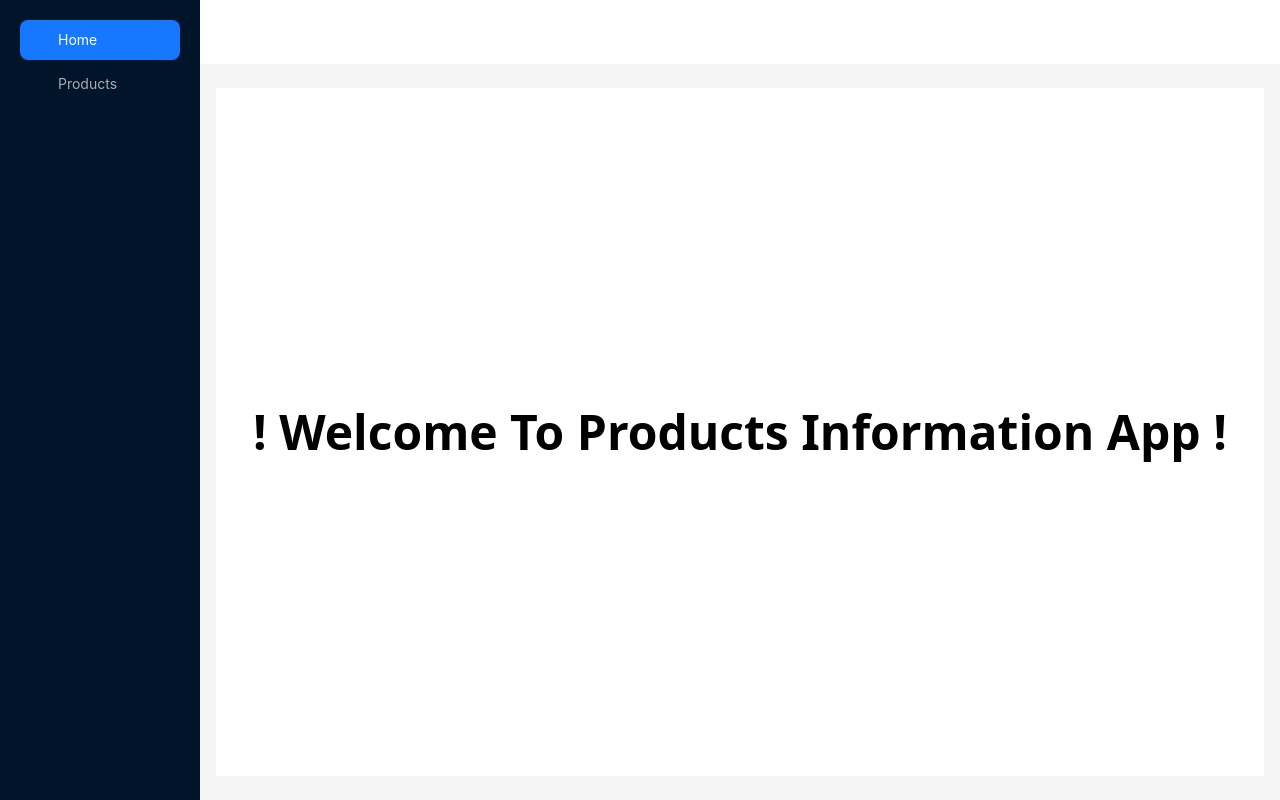
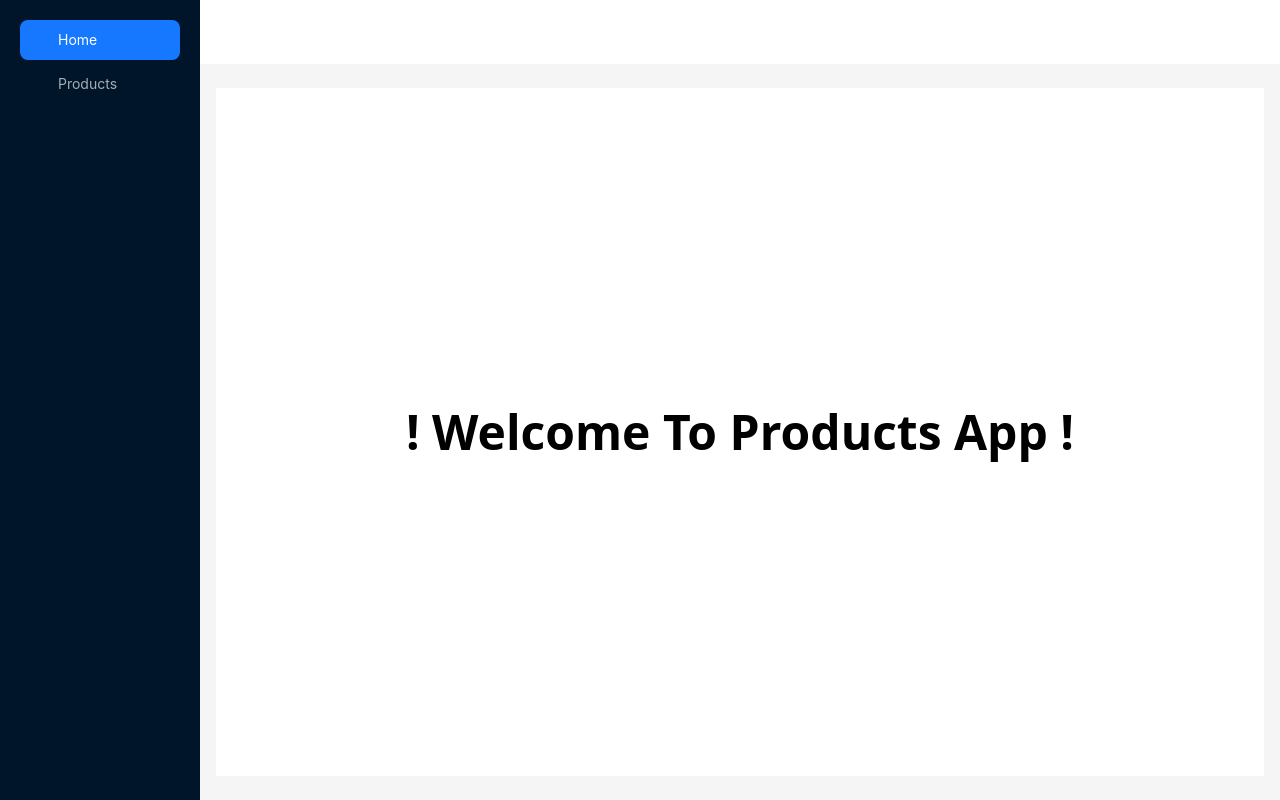
Before and after one commit to grettelHdez/microfrontend-products-test, a Next.js app: page / in a window 1280 px wide. Built offline with nearby package versions, Linux system fonts and the light colour scheme.

Commit message:
Change Home Msg

```diff
--- a/src/pages/index.tsx
+++ b/src/pages/index.tsx
@@ -1,7 +1,7 @@
 export default function HomePage() {
   return (
     <section className="w-full h-full flex items-center justify-center text-5xl font-bold text-center">
-      <h1>! Welcome To Products Information App !</h1>
+      <h1>! Welcome To Products App !</h1>
     </section>
   )
 }
```
